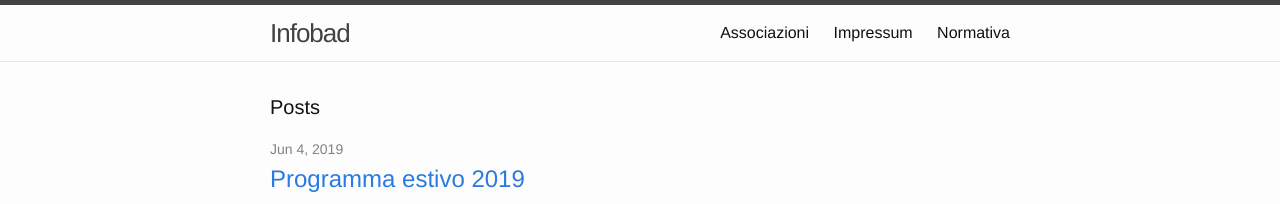
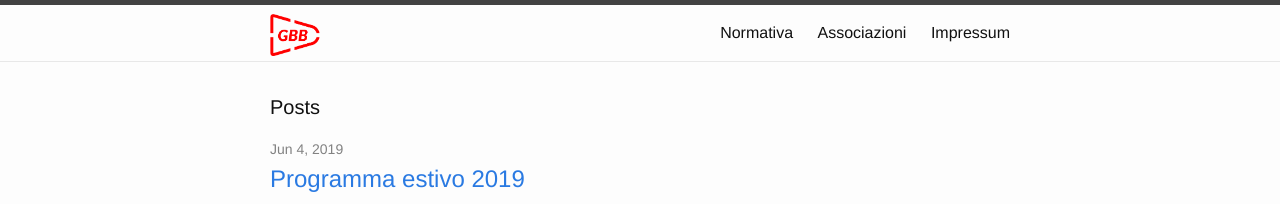
Before and after one commit to infobad/infobad.github.io, a Jekyll site: the page built from index.html, in a window 1280 px wide. Shown: the top 204 px of the page. Built offline with Jekyll 4.4.1, drawn with Linux system fonts in a browser that asks for light colours.

Commit message:
Enhance layout

```diff
--- a/_includes/header.html
+++ b/_includes/header.html
@@ -2,7 +2,19 @@
 
   <div class="wrapper">
 
-    <a class="site-title" href="{{ site.baseurl }}/">{{ site.title }}</a>
+    {% if site.header_pages %}
+      {% assign header_pages = "" | split:"|"  %}
+      {% for path in site.header_pages %}
+        {% assign header_page = site.pages | where: "path", path | first %}
+        {% if header_page %}
+          {% assign header_pages = header_pages | push: header_page %}
+        {% endif %}
+      {% endfor %}
+    {% else %}
+      {% assign header_pages = site.pages %}
+    {% endif %}
+
+    <a class="site-title" href="{{ site.baseurl }}/"><img src="{{ site.logo | relative_url }}" alt="Infobad" width="50" /></a>
 
     <nav class="site-nav">
       <a href="#" class="menu-icon">
@@ -14,7 +26,7 @@
       </a>
 
       <div class="trigger">
-        {% for page in site.pages %}
+        {% for page in header_pages %}
           {% if page.title %}
           <a class="page-link" href="{{ page.url | prepend: site.baseurl }}">{{ page.title }}</a>
           {% endif %}
```
